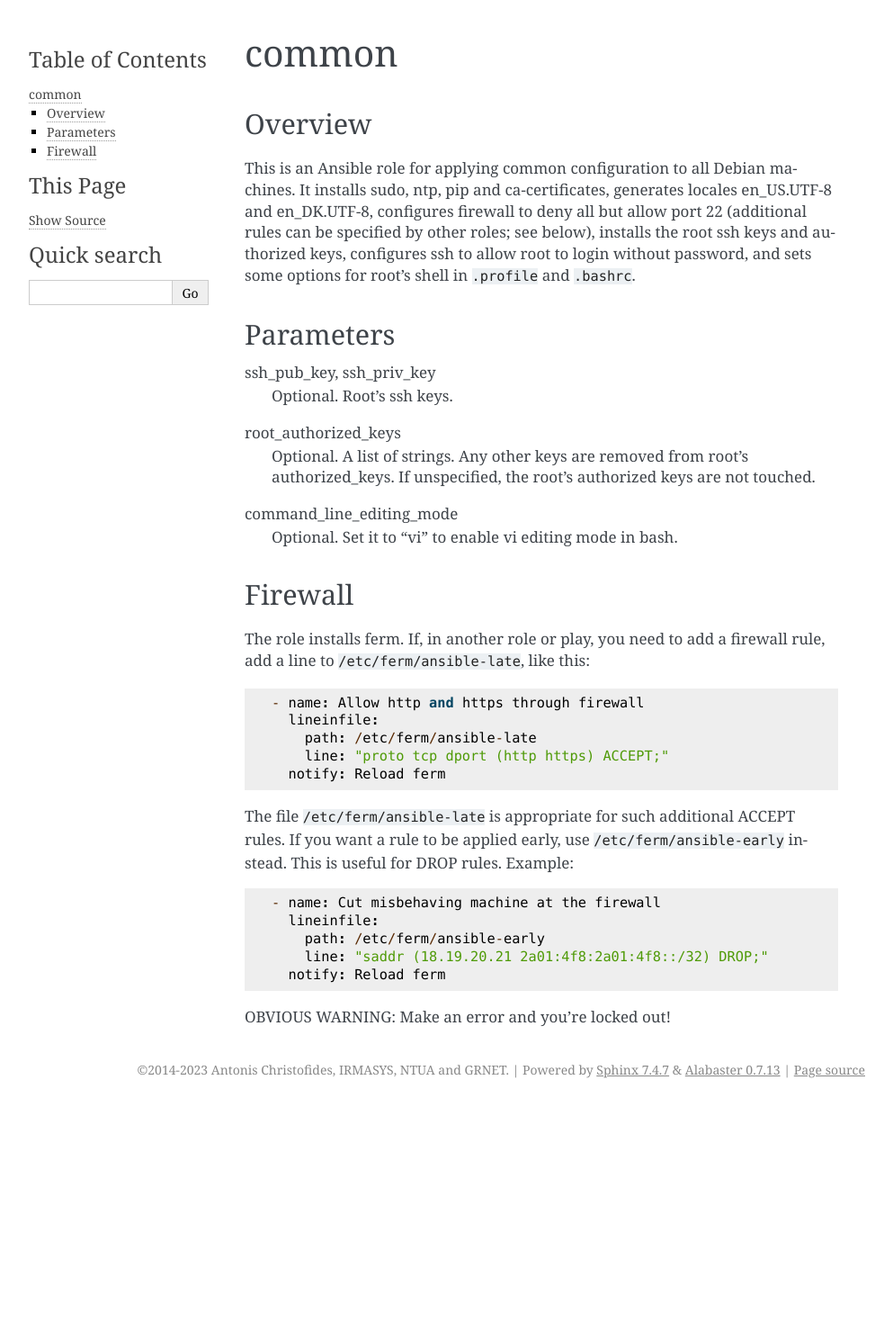
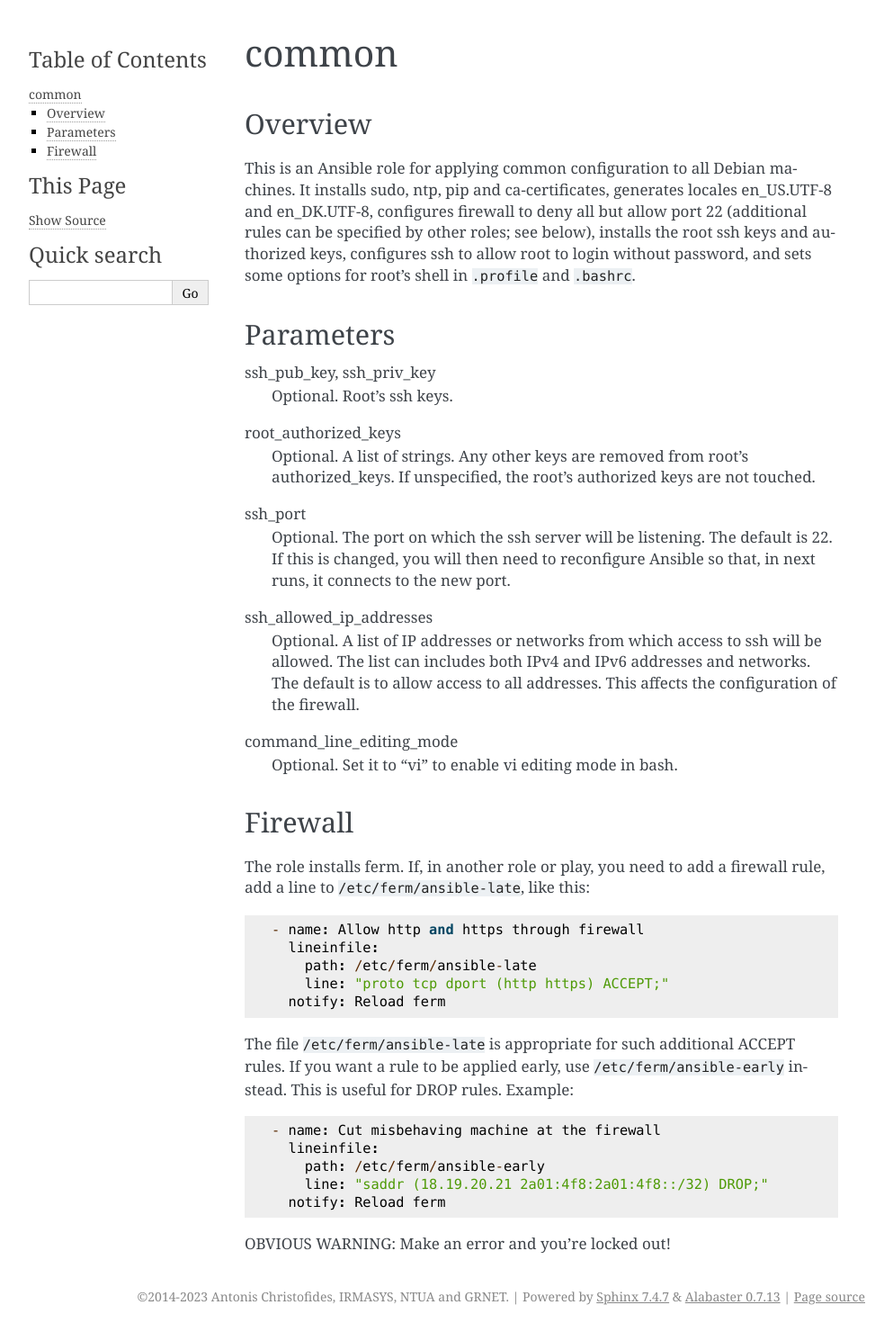
Before and after one commit to aptiko/aptiko.general, a Sphinx documentation site: the page built from docs/common.rst, in a window 1280 px wide. Shown: the whole page at 90% size, without its empty margins (148-1141 px from the left). Built offline with Sphinx 7.4.7, drawn with Linux system fonts in a browser that asks for light colours; before the commit the page ends 1228 px from its top, so only the background shows below that.

Commit message:
Configure port and allowed ip addresses for SSH

```diff
--- a/docs/common.rst
+++ b/docs/common.rst
@@ -26,6 +26,17 @@ root_authorized_keys
   authorized_keys. If unspecified, the root's authorized keys are not
   touched.
 
+ssh_port
+  Optional. The port on which the ssh server will be listening. The
+  default is 22. If this is changed, you will then need to reconfigure
+  Ansible so that, in next runs, it connects to the new port.
+
+ssh_allowed_ip_addresses
+  Optional. A list of IP addresses or networks from which access to ssh
+  will be allowed. The list can includes both IPv4 and IPv6 addresses
+  and networks. The default is to allow access to all addresses. This
+  affects the configuration of the firewall.
+
 command_line_editing_mode
   Optional. Set it to "vi" to enable vi editing mode in bash.
 
```
Also changed, not shown: 4 other files.
